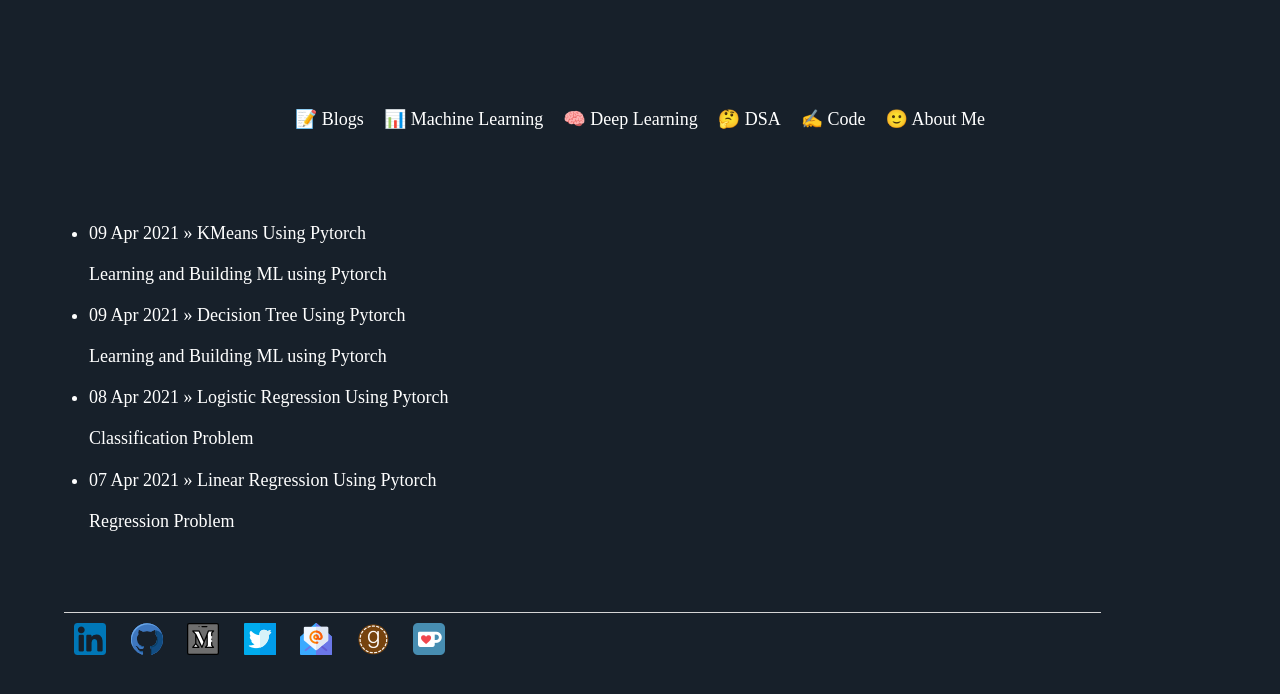
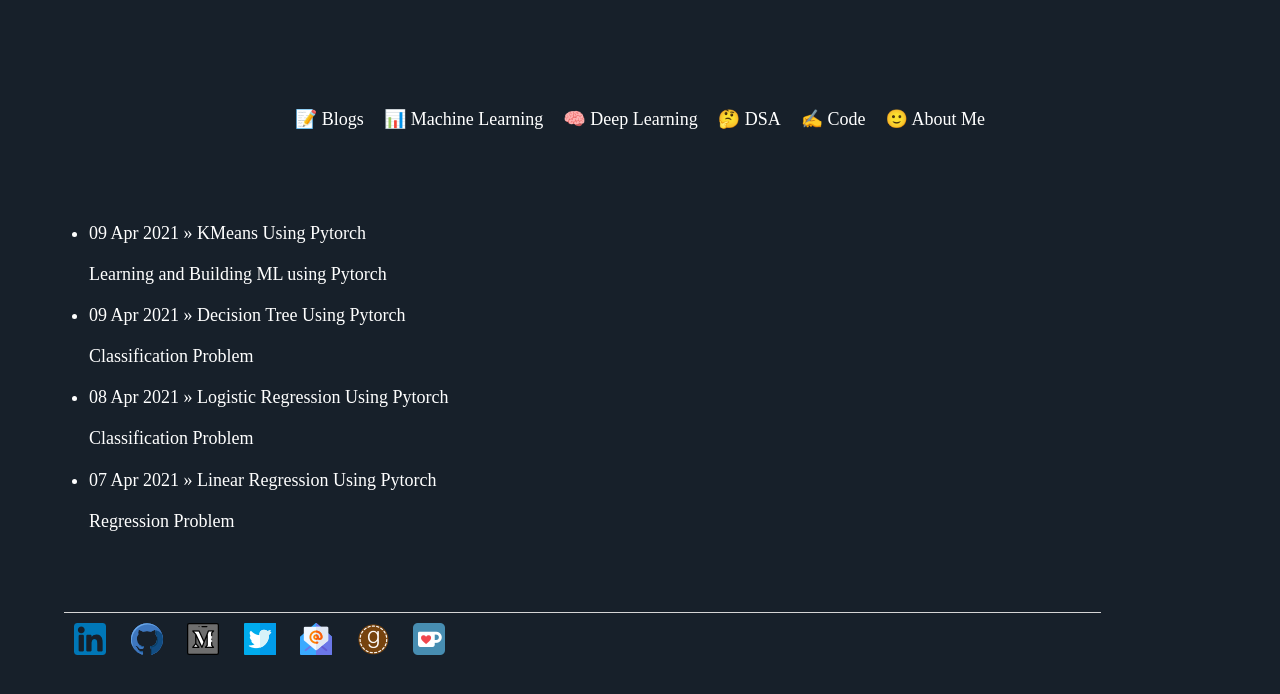
Before and after one commit to Mayurji/mayurji.github.io, a Jekyll site: the page built from code/index.html, in a window 1280 px wide. Shown: the top 694 px of the page. Built offline with Jekyll 4.4.1, drawn with Linux system fonts in a browser that asks for light colours; nearby versions of some CDN libraries.

Commit message:
Update DecisionTree.md

```diff
--- a/_code/DecisionTree.md
+++ b/_code/DecisionTree.md
@@ -1,7 +1,7 @@
 ---
 layout: code
 title: Decision Tree Using Pytorch
-description: Learning and Building ML using Pytorch
+description: Classification Problem
 date:   2021-04-09 16:43:52 +0530
 ---
 {% include mathjax.html %}
```
